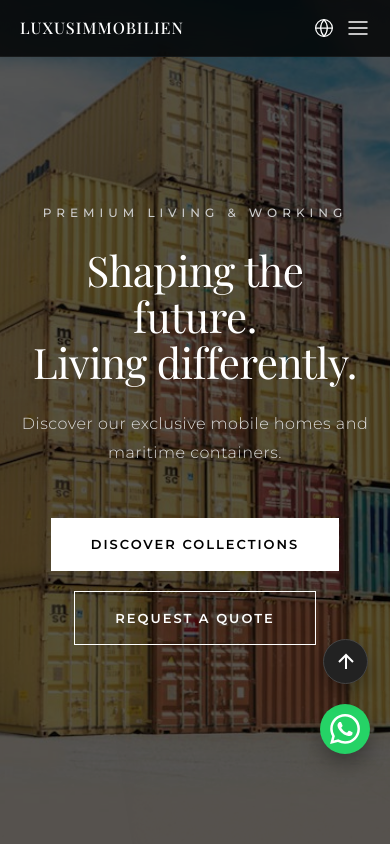
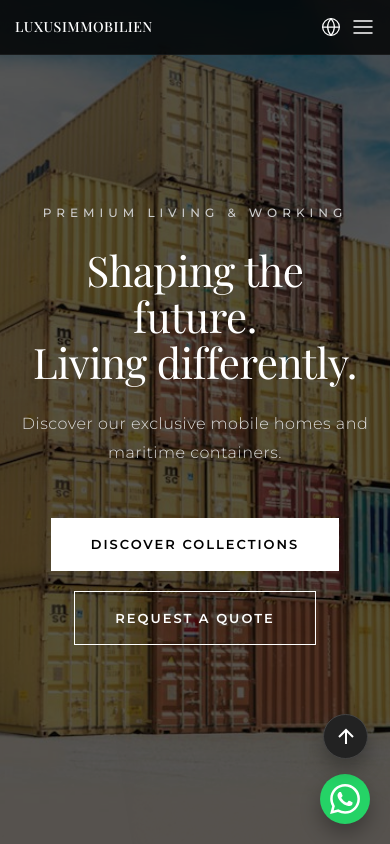
Before and after one commit to luxusimmo/luxusimmobilien-site, a plain HTML site: page index.html in a window 390 px wide. Shown: the top 844 px of the page. Drawn offline with nearby package versions, Linux system fonts and the light colour scheme; a script that the page names is missing; a web font is replaced by a local one.

Commit message:
Adjust z-index and floating button positions
Updated z-index values for various elements and adjusted floating button positions for better visibility on mobile devices.

```diff
--- a/styles.css
+++ b/styles.css
@@ -4,7 +4,6 @@
   --text: #ffffff;
   --muted: #888888;
   --border: #222222;
-  /* NOUVELLES POLICES */
   --font-display: 'Playfair Display', serif;
   --font-body: 'Montserrat', sans-serif;
 }
@@ -35,9 +34,11 @@ a { color: inherit; text-decoration: none; }
 }
 .brand {
   font-family: var(--font-display); font-size: 22px; font-weight: 500; letter-spacing: 2px; cursor: pointer;
+  white-space: nowrap; /* Empêche le logo de revenir à la ligne */
 }
 .header-controls {
   display: flex; gap: 20px; align-items: center;
+  flex-shrink: 0; /* Empêche les boutons d'être écrasés */
 }
 .icon-btn {
   background: none; border: none; color: var(--text); cursor: pointer;
@@ -64,7 +65,7 @@ a { color: inherit; text-decoration: none; }
 
 /* Mobile Nav */
 .mobile-nav {
-  position: fixed; inset: 0; background: rgba(5,5,5,0.98); z-index: 999;
+  position: fixed; inset: 0; background: rgba(5,5,5,0.98); z-index: 9999;
   display: flex; flex-direction: column; justify-content: center; align-items: center; gap: 30px;
 }
 .mobile-nav a {
@@ -107,7 +108,6 @@ a { color: inherit; text-decoration: none; }
   border: none; cursor: pointer; transition: 0.3s;
 }
 .btn-main:hover { background: #ddd; transform: translateY(-2px); }
-
 .btn-secondary {
   background: transparent; color: #fff; padding: 16px 40px; border-radius: 0;
   font-weight: 600; font-size: 13px; text-transform: uppercase; letter-spacing: 2px;
@@ -223,14 +223,14 @@ a { color: inherit; text-decoration: none; }
 
 /* ================= BOUTONS FLOTTANTS ================= */
 .floating-wa {
-  position: fixed; bottom: 30px; right: 30px; z-index: 999;
+  position: fixed; bottom: 30px; right: 30px; z-index: 9999;
   width: 55px; height: 55px; background: #25D366; border-radius: 50%;
   display: flex; align-items: center; justify-content: center;
   box-shadow: 0 10px 20px rgba(0,0,0,0.3); transition: 0.3s; color: #fff;
 }
 .floating-wa:hover { transform: scale(1.1); }
 .floating-top {
-  position: fixed; bottom: 100px; right: 35px; z-index: 999;
+  position: fixed; bottom: 100px; right: 35px; z-index: 9999;
   width: 45px; height: 45px; background: #222; border-radius: 50%;
   display: flex; align-items: center; justify-content: center;
   box-shadow: 0 10px 20px rgba(0,0,0,0.3); transition: 0.3s; border: 1px solid #444; cursor: pointer; color: #fff;
@@ -239,18 +239,17 @@ a { color: inherit; text-decoration: none; }
 
 /* ================= RESPONSIVE MOBILE ================= */
 @media (max-width: 900px) {
-  /* Correction de l'en-tête pour faire tenir le menu */
-  .site-header { padding: 15px 20px; }
-  .brand { font-size: 16px; letter-spacing: 1px; }
-  .header-controls { gap: 12px; }
+  /* Réduction du logo pour laisser la place au menu */
+  .site-header { padding: 15px 15px; }
+  .brand { font-size: 14px; letter-spacing: 0.5px; }
+  .header-controls { gap: 10px; }
 
-  /* Le reste */
   .grid-3, .product-detail-layout, .footer-grid { grid-template-columns: 1fr; }
   .stats-container { grid-template-columns: 1fr; gap: 40px; }
   .collections { padding: 80px 20px; }
   .hero-title { font-size: 42px; }
 
-  /* Correction : On remonte les boutons flottants pour ne pas qu'ils soient cachés par la barre du téléphone */
-  .floating-wa { bottom: 90px; right: 20px; width: 50px; height: 50px; }
-  .floating-top { bottom: 160px; right: 22px; width: 45px; height: 45px; }
+  /* Correction : Boutons flottants remontés pour être visibles sur mobile */
+  .floating-wa { bottom: 20px; right: 20px; width: 50px; height: 50px; }
+  .floating-top { bottom: 85px; right: 22px; width: 45px; height: 45px; }
 }
```
